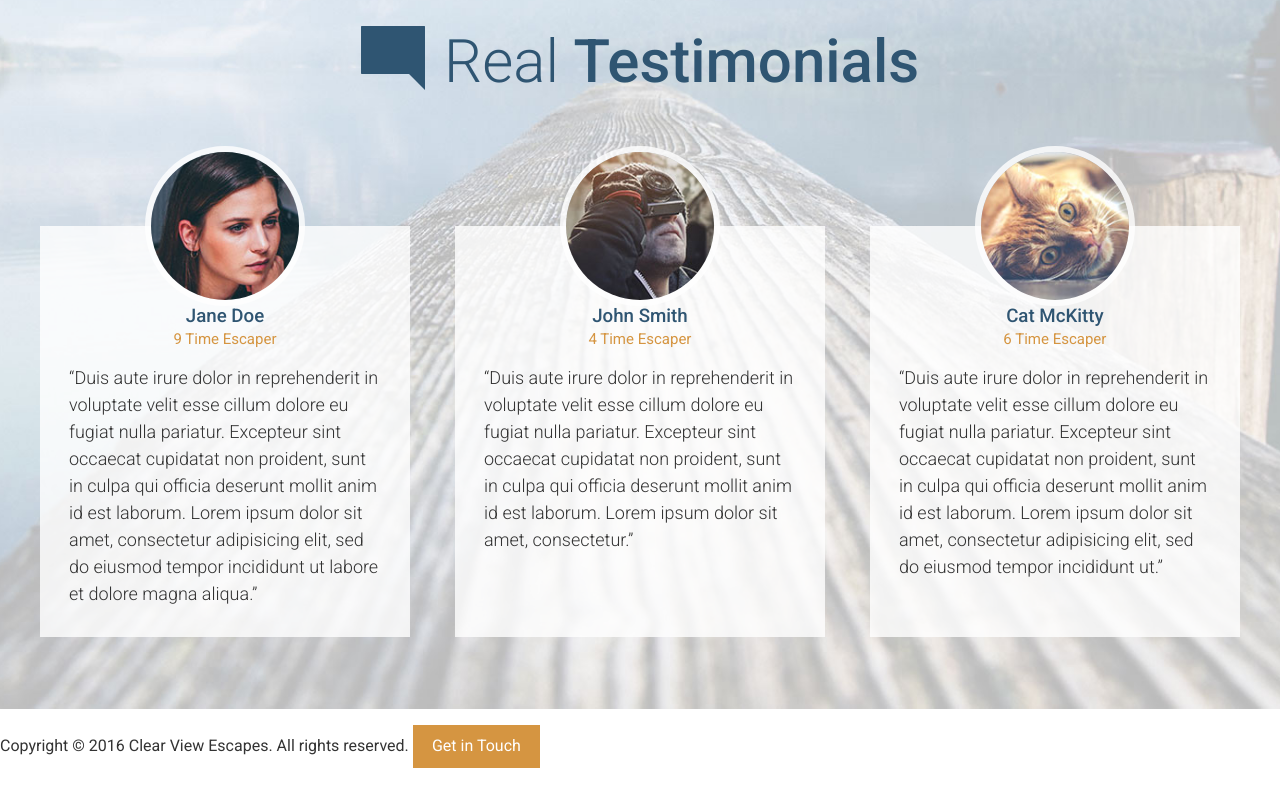
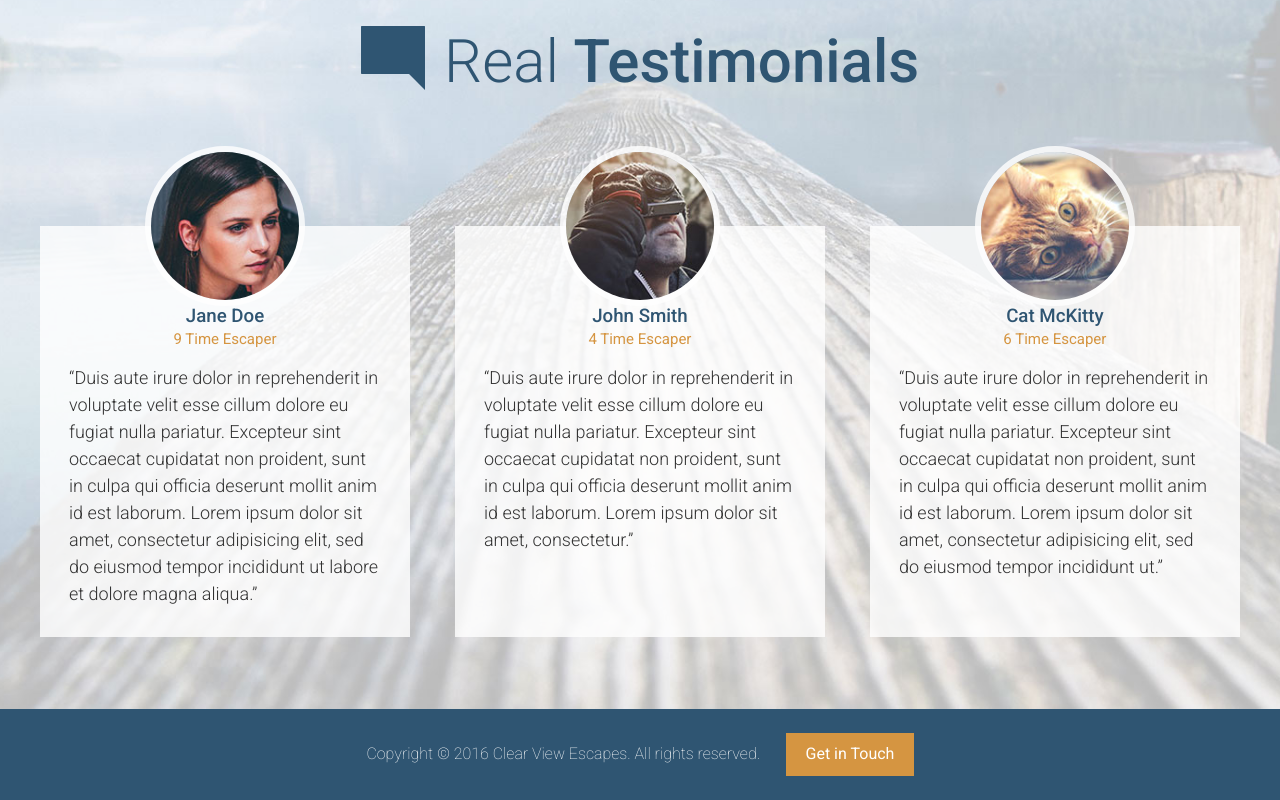
Before and after one commit to lyt2015/course--udemy--brad-schiff--travel-site, a website: page index.html in a window 1280 px wide. Shown: the part 3089-3889 px from the top of the page. Drawn offline with Linux system fonts and the light colour scheme.

Commit message:
completed styling the footer

```diff
--- /dev/null
+++ b/assets/styles/modules/_site-footer.css
@@ -0,0 +1,18 @@
+.site-footer {
+  color: #fff;
+  background-color: $mainBlue;
+  padding: 0.5rem 0;
+  text-align: center;
+
+  &__text {
+    display: block;
+    margin-bottom: 1rem;
+    font-weight: 200;
+
+    @mixin atMedium {
+      display: inline;
+      margin-bottom: 0;
+      margin-right: 1.4rem;
+    }
+  }
+}
--- a/assets/styles/styles.css
+++ b/assets/styles/styles.css
@@ -13,3 +13,4 @@
 @import 'modules/_feature-item';
 @import 'modules/_testimonial';
 @import 'modules/_sprite';
+@import 'modules/_site-footer';
--- a/index.html
+++ b/index.html
@@ -242,11 +242,13 @@
       </div>
     </div>
 
-    <footer>
-      <p>
-        Copyright &copy; 2016 Clear View Escapes. All rights reserved.
-        <a class="btn btn--orange" href="#">Get in Touch</a>
-      </p>
+    <footer class="site-footer">
+      <div class="wrapper">
+        <p>
+          <span class="site-footer__text"> Copyright &copy; 2016 Clear View Escapes. All rights reserved. </span>
+          <a class="btn btn--orange" href="#">Get in Touch</a>
+        </p>
+      </div>
     </footer>
   </body>
 </html>
--- a/temp/styles/styles.css
+++ b/temp/styles/styles.css
@@ -1082,3 +1082,25 @@ a {
     height: 42px;
     background-position: 36.69752421959096% 45.792307692307695%;
   }
+
+.site-footer {
+  color: #fff;
+  background-color: #2f5572;
+  padding: 0.5rem 0;
+  text-align: center;
+}
+
+.site-footer__text {
+    display: block;
+    margin-bottom: 1rem;
+    font-weight: 200;
+  }
+
+@media screen and (min-width: 800px) {
+
+.site-footer__text {
+      display: inline;
+      margin-bottom: 0;
+      margin-right: 1.4rem
+  }
+  }
```
